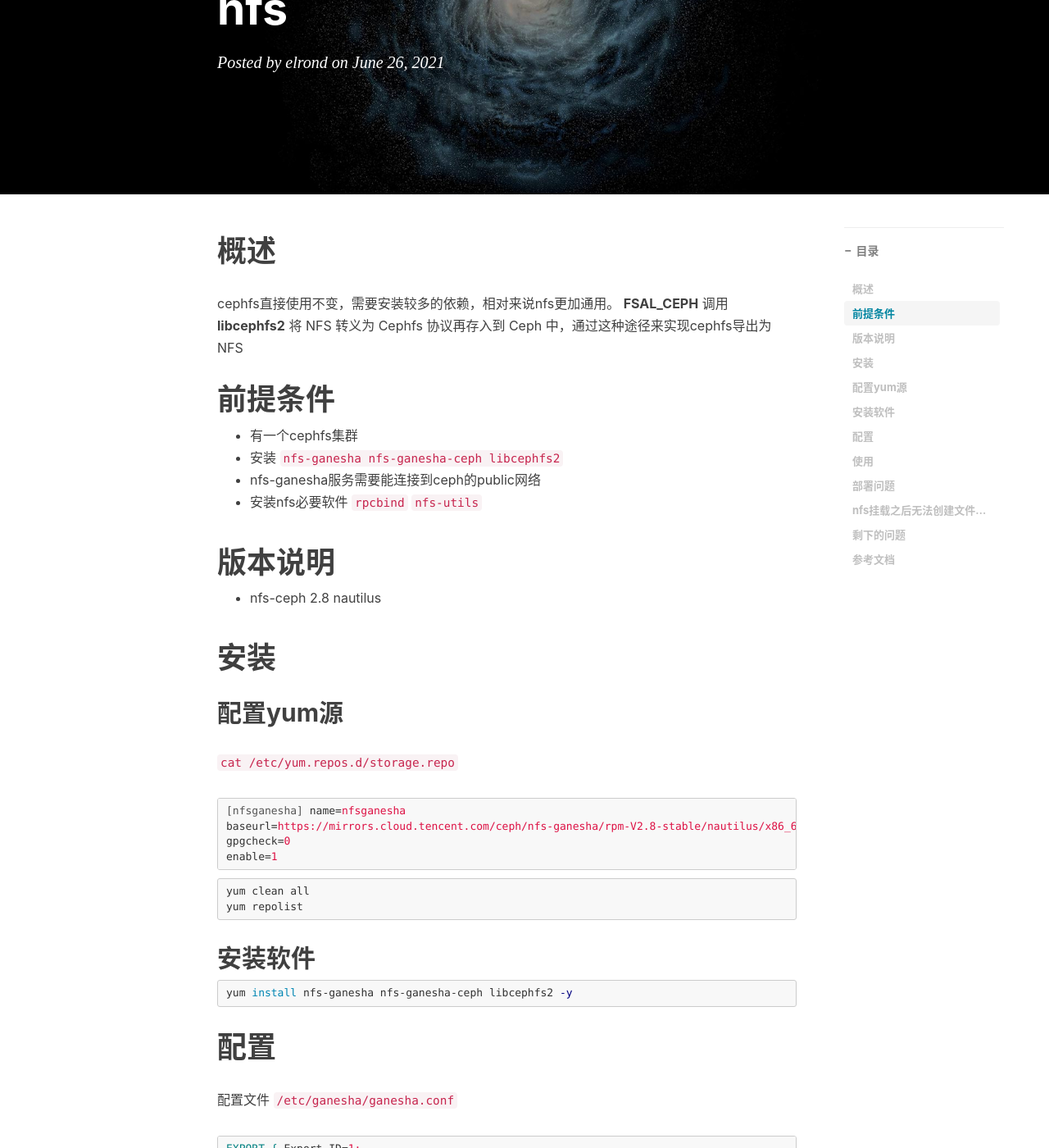
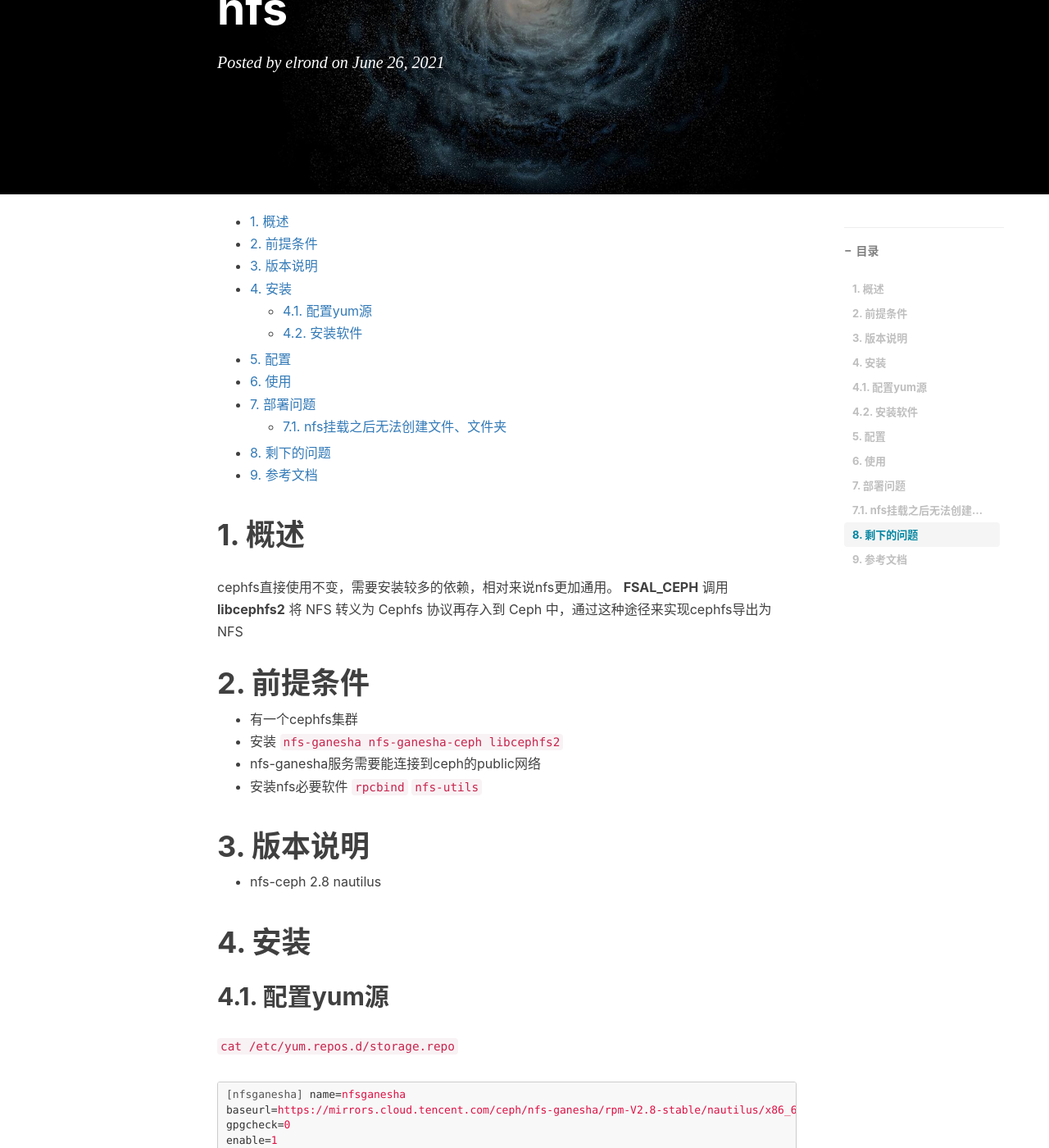
Before and after one commit to elrondwong/elrond.wang, a Jekyll site: the page built from _posts/2021-06-26-nfs-ganersha导出cephfs为nfs.md, in a window 1280 px wide and 1400 px high, scrolled down 280 px. Shown: the whole window at 82% size. Built offline with Jekyll 4.4.1, drawn with Linux system fonts in a browser that asks for light colours; comment, search, counter and statistics services are not loaded; some of the changed text lies outside the part shown.

Commit message:
docs: 对nfs-ganesha导出cephfs为nfs文档增加toc和section

````diff
--- a/_posts/2021-06-26-nfs-ganersha导出cephfs为nfs.md
+++ b/_posts/2021-06-26-nfs-ganersha导出cephfs为nfs.md
@@ -5,25 +5,41 @@ catalog: true
 tag: [Ceph]
 ---
 
-# 概述
+<!-- TOC -->
+
+- [1. 概述](#1-概述)
+- [2. 前提条件](#2-前提条件)
+- [3. 版本说明](#3-版本说明)
+- [4. 安装](#4-安装)
+  - [4.1. 配置yum源](#41-配置yum源)
+  - [4.2. 安装软件](#42-安装软件)
+- [5. 配置](#5-配置)
+- [6. 使用](#6-使用)
+- [7. 部署问题](#7-部署问题)
+  - [7.1. nfs挂载之后无法创建文件、文件夹](#71-nfs挂载之后无法创建文件文件夹)
+- [8. 剩下的问题](#8-剩下的问题)
+- [9. 参考文档](#9-参考文档)
+
+<!-- /TOC -->
+# 1. 概述
 
 cephfs直接使用不变，需要安装较多的依赖，相对来说nfs更加通用。
 **FSAL_CEPH** 调用 **libcephfs2** 将 NFS 转义为 Cephfs 协议再存入到 Ceph 中，通过这种途径来实现cephfs导出为NFS
 
-# 前提条件
+# 2. 前提条件
 
 - 有一个cephfs集群
 - 安装 `nfs-ganesha nfs-ganesha-ceph libcephfs2`
 - nfs-ganesha服务需要能连接到ceph的public网络
 - 安装nfs必要软件 `rpcbind` `nfs-utils`
 
-# 版本说明
+# 3. 版本说明
 
 - nfs-ceph 2.8 nautilus
 
-# 安装
+# 4. 安装
 
-## 配置yum源
+## 4.1. 配置yum源
 
 `cat /etc/yum.repos.d/storage.repo`
 
@@ -40,13 +56,13 @@ yum clean all
 yum repolist
 ```
 
-## 安装软件
+## 4.2. 安装软件
 
 ```bash
 yum install nfs-ganesha nfs-ganesha-ceph libcephfs2 -y
 ```
 
-# 配置
+# 5. 配置
 
 配置文件 `/etc/ganesha/ganesha.conf`
 
@@ -88,7 +104,7 @@ systemctl enable nfs-ganesha nfs-utils rpcbind
 systemctl start nfs-ganesha nfs-utils rpcbind
 ```
 
-# 使用
+# 6. 使用
 
 ```bash
 mkdir /opt/ganesha
@@ -107,9 +123,9 @@ df
 
 性能测试结果见， 小集群下性能差距非常小  https://docs.qq.com/doc/DR3RlaGh2ZXpqV1pT
 
-# 部署问题
+# 7. 部署问题
 
-## nfs挂载之后无法创建文件、文件夹
+## 7.1. nfs挂载之后无法创建文件、文件夹
 
 ```bash
 touch  aax
@@ -122,7 +138,7 @@ touch: 无法创建"aax": 权限不够
 
 > 这个配置项是nfs的配置项，客户端使用 NFS 文件系统的账号若为 root 时，系统该如何判断这个账号的身份？预设的情况下，客户端 root 的身份会由 root_squash 的设定压缩成 nfsnobody， 如此对服务器的系统会较有保障。但如果你想要开放客户端使用 root 身份来操作服务器的文件系统，那么这里就得要开 no_root_squash 才行！
 
-# 剩下的问题
+# 8. 剩下的问题
 
 - 如何调用api使得nfs-ganesha生成配置且重新加载
   ceph中的实现是将nfs-ganesha的配置存储为ceph的对象，新建修改删除操作的都是ceph上的对象
@@ -139,7 +155,7 @@ touch: 无法创建"aax": 权限不够
 
   既然可以用k8s service来实现，是否也可以通过简单的ha+keepalived来实现(待验证)
 
-# 参考文档
+# 9. 参考文档
 
 - [鸟哥私房菜nfs](http://cn.linux.vbird.org/linux_server/0330nfs.php)
 - [nfs-ganasha](https://github.com/nfs-ganesha/nfs-ganesha/blob/next/src/config_samples/ceph.conf)
````
